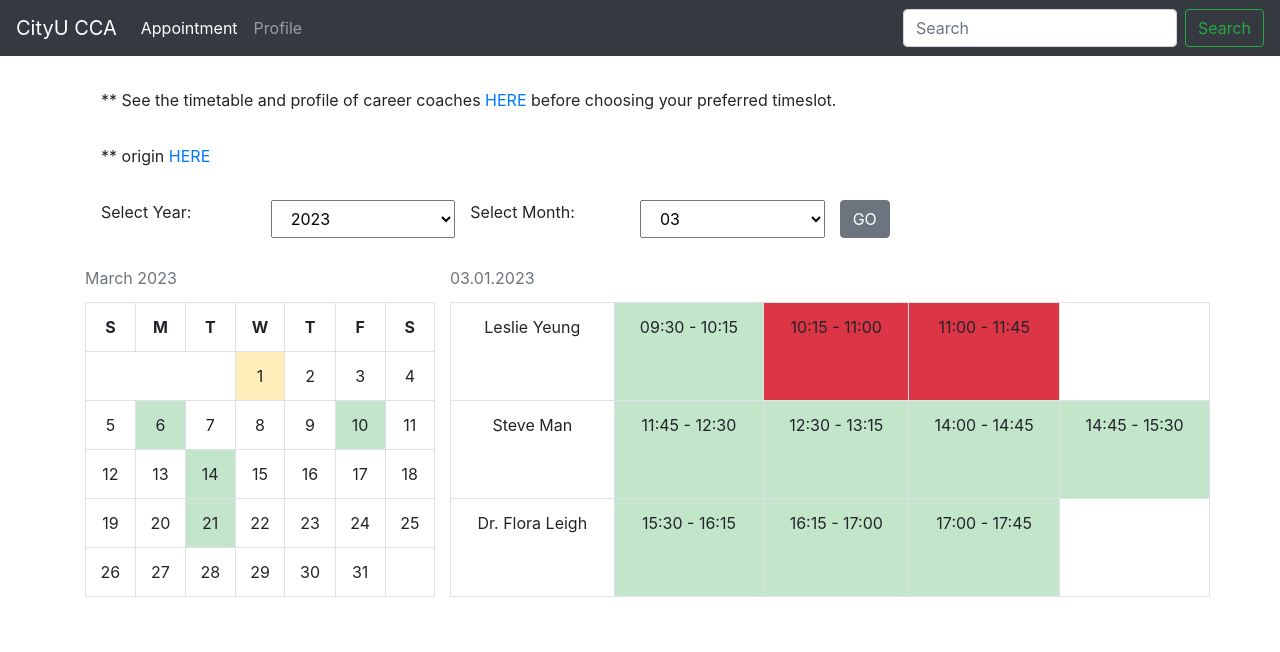
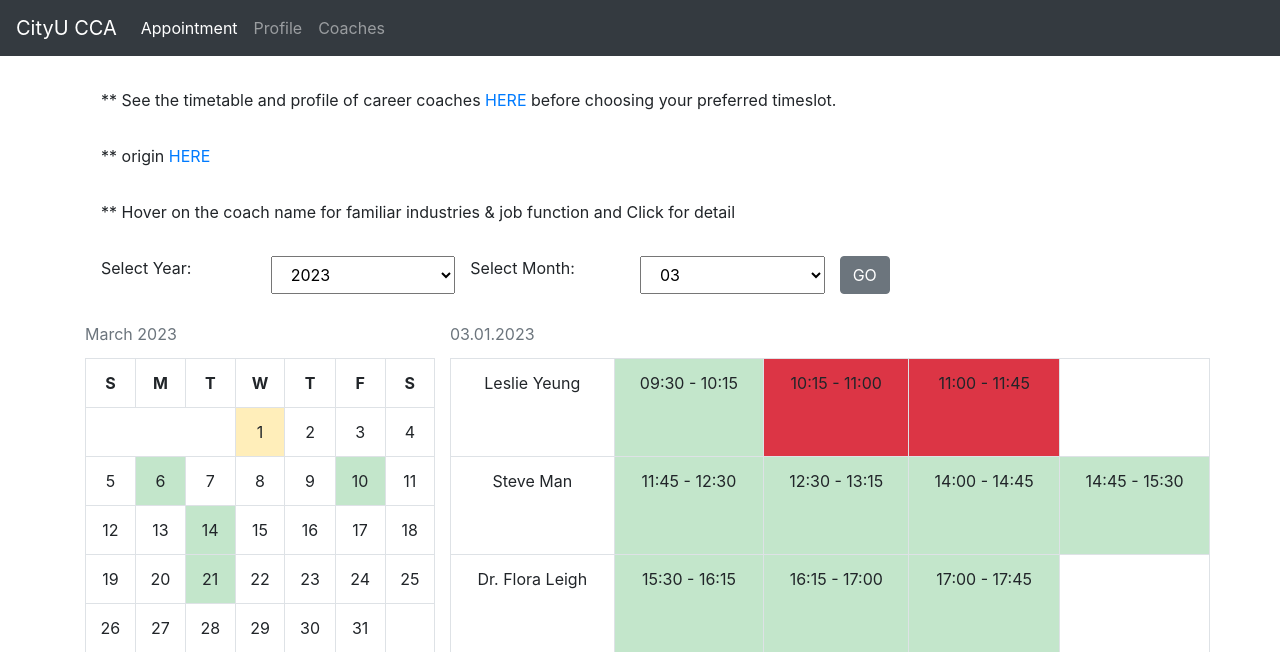
Before and after one commit to 1063451124/CCAPlatform, a PHP site: page / in a window 1280 px wide. Shown: the top 652 px of the page. Run offline with PHP 8.4, Linux system fonts and the light colour scheme; data comes from the database, SQL or seed files in the repository.

Commit message:
features

```diff
--- a/calendar.php
+++ b/calendar.php
@@ -13,7 +13,7 @@ function build_calendar($month, $year) {
 	$dateComponents = getdate($firstDayOfMonth);
 	$monthName = $dateComponents['month'];
 	$dayOfWeek = $dateComponents['wday'];
-	$calendar = "<table class='calendar table table-bordered table-hover'>";
+	$calendar = "<table class='calendar table table-bordered'>";
 	$calendar .= "<caption  id = 'tbs'>$monthName $year</caption>";
 	$calendar .= "<tr>";
 	foreach($daysOfWeek as $day) {
@@ -43,10 +43,10 @@ function build_calendar($month, $year) {
 				$style_date = 'table-danger day';
 			}
 			elseif($status[$datekey] == 10){
-				$style_date = 'table-success day';
+				$style_date = 'table-success day selectable';
 			}
 			else{
-				$style_date = 'table-warning day';
+				$style_date = 'table-warning day selectable';
 			}
 		}
 		else{
--- a/index.php
+++ b/index.php
@@ -33,13 +33,19 @@
     .available {
     background-color: #c3e6cb;
     }
+
     .booked{
       background-color: #dc3545;
     }
     .coach_name:hover {
   background-color: #6c757dbf;
+  cursor:Pointer;
 }
 
+.selectable:hover {
+  background-color: #6c757dbf;
+  cursor:Pointer;
+}
     @media (min-width: 768px) {
       .bd-placeholder-img-lg {
         font-size: 3.5rem;
@@ -68,7 +74,7 @@
     <div class="reminder"> ** origin <a class="introduction" target="_blank"
         href="https://cityuhk.questionpro.com/a/TakeSurvey?tt=XUT1Bc3X%2BesECHrPeIW9eQ%3D%3D">HERE</a></div>
 
-
+    <div class="reminder"> ** Hover on the coach name for familiar industries & job function and Click for detail</div>
 
         <div class="reminder">
         <div class="row">
--- a/navi.php
+++ b/navi.php
@@ -7,7 +7,7 @@
     <ul class="navbar-nav mr-auto">
       <?php
       //remember to add tags when adding new web pages
-      $pages=array("/index.php"=>"Appointment","/profile.php"=>"Profile");
+      $pages=array("/index.php"=>"Appointment","/profile.php"=>"Profile","/coach_profile.php"=>"Coaches");
       foreach ($pages as $key => $value){
         if ($_SERVER['PHP_SELF'] == $key){
           print("<li class='nav-item active'>");
@@ -30,9 +30,9 @@
         <a class="nav-link disabled">Disabled</a>
       </li>-->
     </ul>
-    <form class="form-inline mt-2 mt-md-0">
+    <!--<form class="form-inline mt-2 mt-md-0">
       <input class="form-control mr-sm-2" type="text" placeholder="Search" aria-label="Search">
       <button class="btn btn-outline-success my-2 my-sm-0" type="submit">Search</button>
-    </form>
+    </form>-->
   </div>
 </nav>
--- a/schedule.php
+++ b/schedule.php
@@ -26,7 +26,7 @@ function build_timeslot($date, $month, $year) {
           }
           $prev_coach = $value['coach'];
           $timeslot .= "<tr>";
-          $timeslot .= "<td class='coach_name'>{$value['coach']}</td>";
+          $timeslot .= "<td class='coach_name' data-toggle='tooltip' data-placement='bottom' title='Industry: {$value['industry']}'>{$value['coach']}</td>";
           $endtime_str = time_string_add($value['timeslot']);
           $final_start_time = substr_replace($value['timeslot'], ':', 2, 0);
           $final_end_time = substr_replace($endtime_str, ':', 2, 0);
--- a/schedule_model.php
+++ b/schedule_model.php
@@ -4,7 +4,7 @@ function get_timeslot_status($date="20230301"){
     require_once 'db_conn.php';
     $conn = get_conn();
     // how to connect mysql fast
-    $get_timeslot_status= "select coach, timeslot, case booker when booker then 'booked' else 'available' end as status from cca.timeslots where book_date={$date}";
+    $get_timeslot_status= "select a.*,b.industries as industry from (select coach, timeslot, case booker when booker then 'booked' else 'available selectable' end as coach_status from cca.timeslots where book_date={$date}) a left join (SELECT name, industries FROM cca.coach) b on b.name = a.coach;";
     $result = $conn->query($get_timeslot_status);
     // example even for multiple rows
 
@@ -19,7 +19,8 @@ function get_timeslot_status($date="20230301"){
     $tmp = array();
     $tmp["coach"] = $row['coach'];
     $tmp["timeslot"] = $row['timeslot'];
-    $tmp["status"] = $row['status'];
+    $tmp["status"] = $row['coach_status'];
+    $tmp["industry"] = $row['industry'];
     $ret[] = $tmp;
     }
     //last row returned
```
Also changed, not shown: coach_profile.php (+16 -9 lines).
